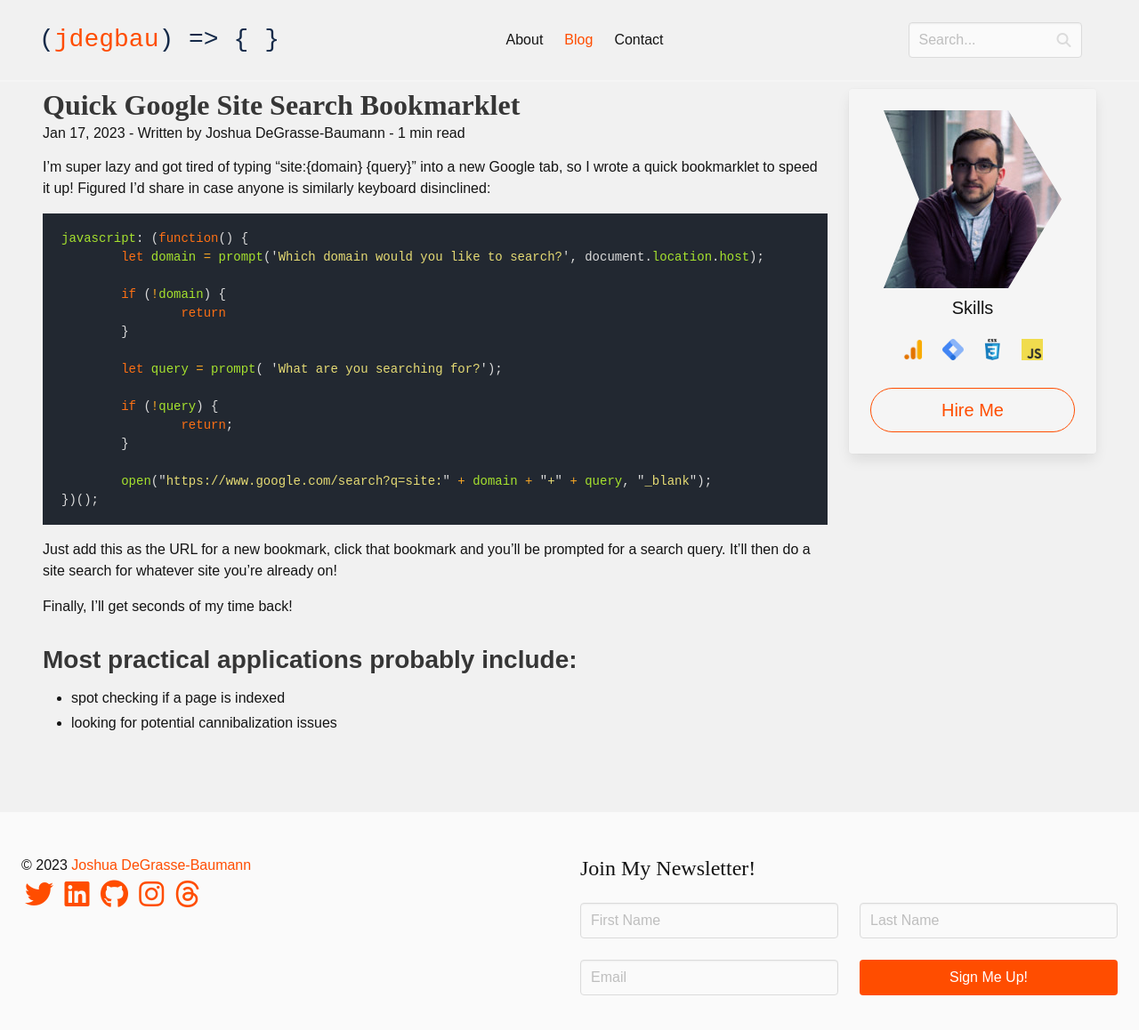
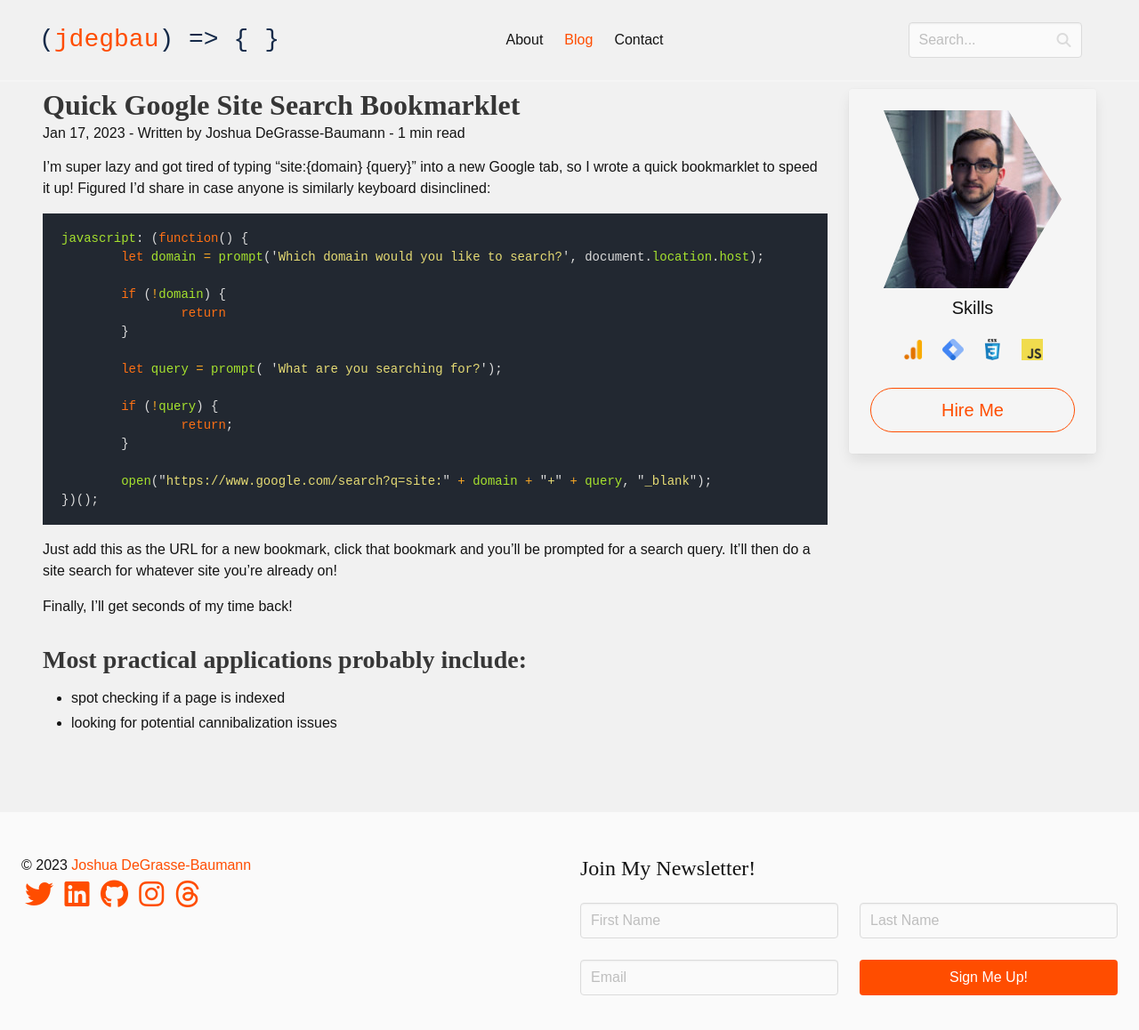
Before and after one commit to jdegbau/jdegbau.github.io, a Jekyll site: the page built from _posts/2023-01-17-site-search-bookmarklet.md, in a window 1280 px wide and 1239 px high. Shown: the top 1158 px of the window at 89% size. Built offline with Jekyll 4.4.1, drawn with Linux system fonts in a browser that asks for light colours; nearby versions of some CDN libraries; some web fonts are replaced; comment, search, counter and statistics services are not loaded.

Commit message:
Update headings style

```diff
--- a/_sass/main.scss
+++ b/_sass/main.scss
@@ -397,6 +397,6 @@
 
 // Headings
 
-.title, .is-1, .is-2, .is-3, .is-4 {
+.title, .is-1, .is-2, .is-3, .is-4, h1, h2, h3, h4 {
   font-family: "JetBrains Mono";
 }
```
